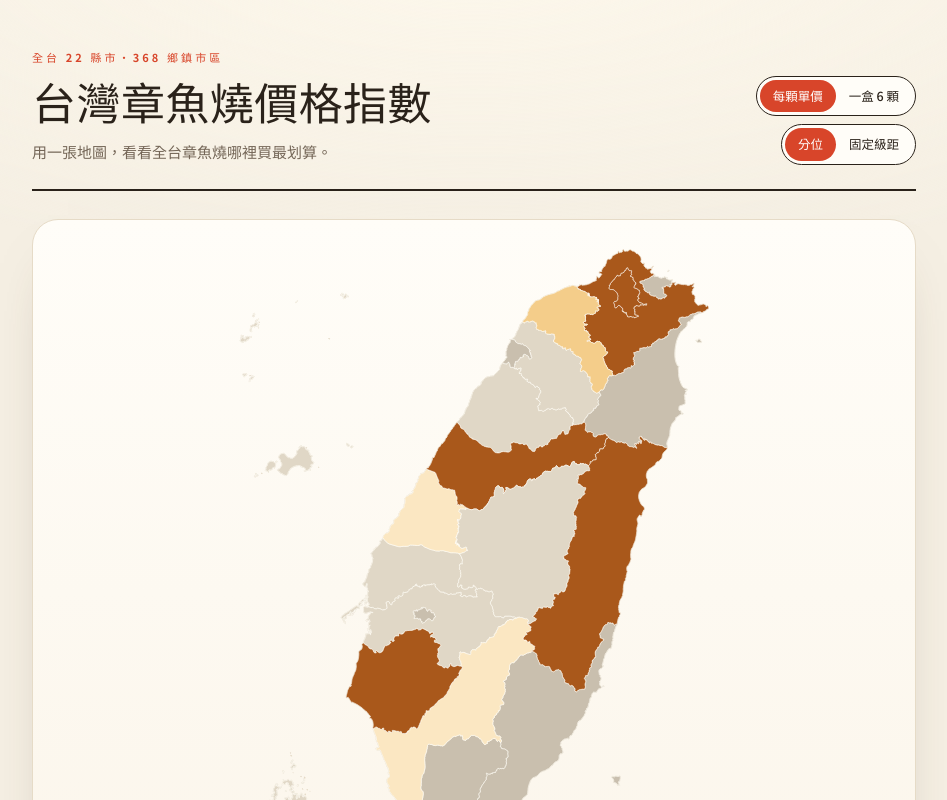
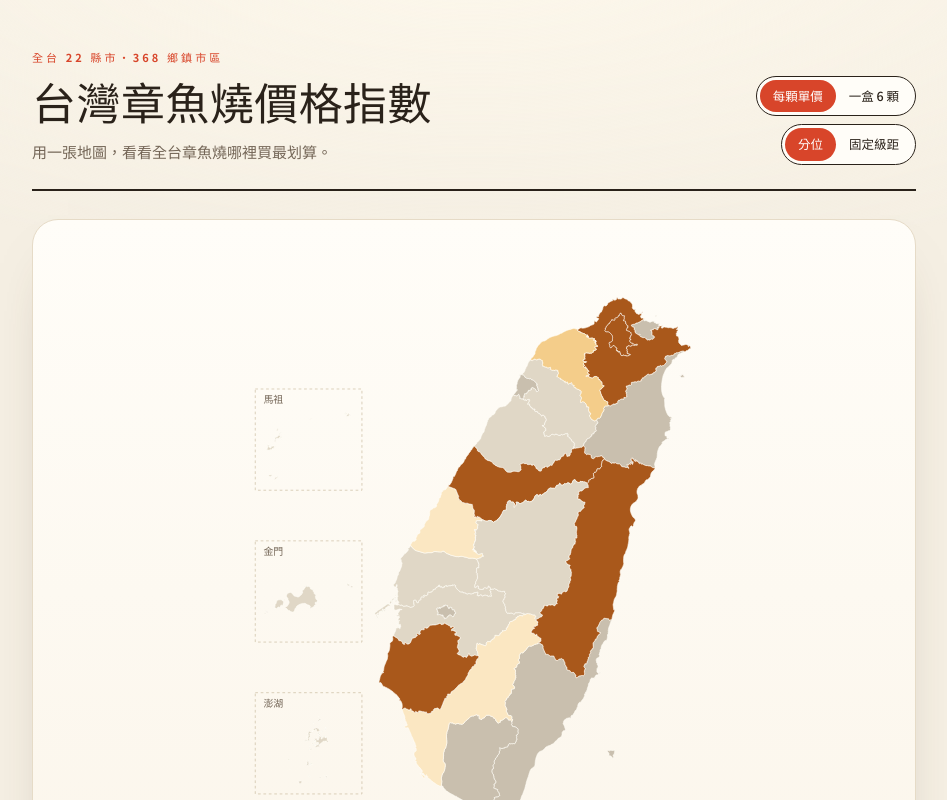
Before and after one commit to victor-900603/takoyaki-index, a React (Vite) app: page / in a window 1280 px wide. Shown: the top 800 px of the page, without its empty margins (166-1113 px from the left). Built offline with nearby package versions, Linux system fonts and the light colour scheme.

Commit message:
style: 外島改為左側插圖欄並重新配置本島

```diff
--- a/src/App.css
+++ b/src/App.css
@@ -108,10 +108,20 @@
     display: block;
 }
 
-.taiwan-map__nation {
-    fill: #efe6d5;
-    stroke: #e0d5c1;
-    stroke-width: 1;
+.taiwan-map__inset-box {
+    fill: none;
+    stroke: #cdbfa6;
+    stroke-width: 0.8;
+    stroke-dasharray: 3 3;
+    pointer-events: none;
+}
+
+.taiwan-map__inset-label {
+    font-family: var(--sans);
+    font-size: 11px;
+    font-weight: 500;
+    fill: var(--ink-2);
+    pointer-events: none;
 }
 
 .taiwan-map__region {
--- a/src/components/TaiwanMap.tsx
+++ b/src/components/TaiwanMap.tsx
@@ -6,6 +6,26 @@ import type { TaiwanGeo } from "../lib/taiwanGeo";
 
 const WIDTH = 520;
 const HEIGHT = 760;
+
+const INSET_COL_X = 18;
+const INSET_COL_W = 118;
+const INSET_SLOT_H = 112;
+const INSET_GAP = 56;
+const INSET_TOP =
+    (HEIGHT -
+        (3 * INSET_SLOT_H + 2 * INSET_GAP)) /
+    2;
+
+const MAIN_LEFT = INSET_COL_X + INSET_COL_W + 14;
+const MAIN_TOP = 12;
+const MAIN_RIGHT = WIDTH - 20;
+const MAIN_BOTTOM = HEIGHT - 12;
+
+const INSET_SLOTS: { county: string; text: string }[] = [
+    { county: "連江縣", text: "馬祖" },
+    { county: "金門縣", text: "金門" },
+    { county: "澎湖縣", text: "澎湖" },
+];
 
 interface HoverPoint {
     x: number;
@@ -22,9 +42,16 @@ interface TaiwanMapProps {
     onHoverRegion: (name: string | null, point: HoverPoint | null) => void;
 }
 
+interface InsetView {
+    key: string;
+    text: string;
+    box: { x: number; y: number; w: number; h: number };
+    d: string;
+}
+
 interface ComputedView {
     regions: { name: string; d: string }[];
-    nationPath: string | null;
+    insets: InsetView[];
     label: string;
 }
 
@@ -34,62 +61,99 @@ function computeView(
     county: string | null,
 ): ComputedView {
     const view = buildMapView(geo, level, county);
-    const projection = mercatorTw().fitSize([WIDTH, HEIGHT], {
+    const isCountyLevel = level === "county";
+
+    const insetCounties = new Set(INSET_SLOTS.map((slot) => slot.county));
+    const mainFeatures = isCountyLevel
+        ? view.features.filter(
+              (feature) => !insetCounties.has(regionName(feature)),
+          )
+        : view.features;
+
+    const projection = mercatorTw().fitExtent(
+        isCountyLevel
+            ? [
+                  [MAIN_LEFT, MAIN_TOP],
+                  [MAIN_RIGHT, MAIN_BOTTOM],
+              ]
+            : [
+                  [20, 12],
+                  [WIDTH - 20, HEIGHT - 12],
+              ],
+        {
             type: "FeatureCollection",
-        features: view.features,
+            features: mainFeatures,
+        },
+    );
+    const generator = geoPath(projection);
+
+    const insets: InsetView[] = [];
+    if (isCountyLevel) {
+        INSET_SLOTS.forEach((slot, index) => {
+            const feature = view.features.find(
+                (item) => regionName(item) === slot.county,
+            );
+            if (!feature) return;
+
+            const boxY = INSET_TOP + index * (INSET_SLOT_H + INSET_GAP);
+            const innerX = INSET_COL_X + 10;
+            const innerY = boxY + 26;
+            const innerW = INSET_COL_W - 20;
+            const innerH = INSET_SLOT_H - 36;
+
+            const insetProjection = mercatorTw().fitExtent(
+                [
+                    [innerX, innerY],
+                    [innerX + innerW, innerY + innerH],
+                ],
+                feature,
+            );
+
+            insets.push({
+                key: slot.county,
+                text: slot.text,
+                box: {
+                    x: INSET_COL_X,
+                    y: boxY,
+                    w: INSET_COL_W,
+                    h: INSET_SLOT_H,
+                },
+                d: geoPath(insetProjection)(feature) ?? "",
             });
-    const generator = geoPath(projection);
+        });
+    }
+
     return {
-        nationPath: view.nation ? (generator(view.nation) ?? "") : null,
+        insets,
         label: view.label,
-        regions: view.features.map((feature) => ({
+        regions: mainFeatures.map((feature) => ({
             name: regionName(feature),
             d: generator(feature) ?? "",
         })),
     };
 }
 
-export default function TaiwanMap({
-    geo,
-    level,
-    county,
-    selectedRegion,
-    fillByRegion,
+interface RegionProps {
+    name: string;
+    d: string;
+    fill: string | undefined;
+    isSelected: boolean;
+    onSelectRegion: (name: string) => void;
+    onHoverRegion: (name: string | null, point: HoverPoint | null) => void;
+}
+
+function Region({
+    name,
+    d,
+    fill,
+    isSelected,
     onSelectRegion,
     onHoverRegion,
-}: TaiwanMapProps) {
-    const countyView = useMemo(
-        () => computeView(geo, "county", null),
-        [geo],
-    );
-    const townView = useMemo(
-        () => (county ? computeView(geo, "town", county) : null),
-        [geo, county],
-    );
-    const { regions, nationPath, label } =
-        level === "town" && townView ? townView : countyView;
-
-    return (
-        <svg
-            viewBox={`0 0 ${WIDTH} ${HEIGHT}`}
-            className="taiwan-map"
-            role="img"
-            aria-label={label}
-        >
-            {nationPath && (
-                <path d={nationPath} className="taiwan-map__nation" />
-            )}
-            {regions.map(({ name, d }) => {
-                const isSelected = name === selectedRegion;
-                const fill = fillByRegion.get(name);
-
+}: RegionProps) {
     return (
         <path
-                        key={name}
             d={d}
-                        className={`taiwan-map__region${
-                            isSelected ? " is-selected" : ""
-                        }`}
+            className={`taiwan-map__region${isSelected ? " is-selected" : ""}`}
             style={{ "--region-fill": fill } as CSSProperties}
             tabIndex={0}
             role="button"
@@ -119,7 +183,72 @@ export default function TaiwanMap({
             <title>{name}</title>
         </path>
     );
-            })}
+}
+
+export default function TaiwanMap({
+    geo,
+    level,
+    county,
+    selectedRegion,
+    fillByRegion,
+    onSelectRegion,
+    onHoverRegion,
+}: TaiwanMapProps) {
+    const countyView = useMemo(
+        () => computeView(geo, "county", null),
+        [geo],
+    );
+    const townView = useMemo(
+        () => (county ? computeView(geo, "town", county) : null),
+        [geo, county],
+    );
+    const { regions, insets, label } =
+        level === "town" && townView ? townView : countyView;
+
+    return (
+        <svg
+            viewBox={`0 0 ${WIDTH} ${HEIGHT}`}
+            className="taiwan-map"
+            role="img"
+            aria-label={label}
+        >
+            {regions.map(({ name, d }) => (
+                <Region
+                    key={name}
+                    name={name}
+                    d={d}
+                    fill={fillByRegion.get(name)}
+                    isSelected={name === selectedRegion}
+                    onSelectRegion={onSelectRegion}
+                    onHoverRegion={onHoverRegion}
+                />
+            ))}
+            {insets.map((inset) => (
+                <g key={inset.key}>
+                    <rect
+                        x={inset.box.x}
+                        y={inset.box.y}
+                        width={inset.box.w}
+                        height={inset.box.h}
+                        className="taiwan-map__inset-box"
+                    />
+                    <text
+                        x={inset.box.x + 9}
+                        y={inset.box.y + 16}
+                        className="taiwan-map__inset-label"
+                    >
+                        {inset.text}
+                    </text>
+                    <Region
+                        name={inset.key}
+                        d={inset.d}
+                        fill={fillByRegion.get(inset.key)}
+                        isSelected={inset.key === selectedRegion}
+                        onSelectRegion={onSelectRegion}
+                        onHoverRegion={onHoverRegion}
+                    />
+                </g>
+            ))}
         </svg>
     );
 }
```
Lines whose indentation alone changed are shown as unchanged.
